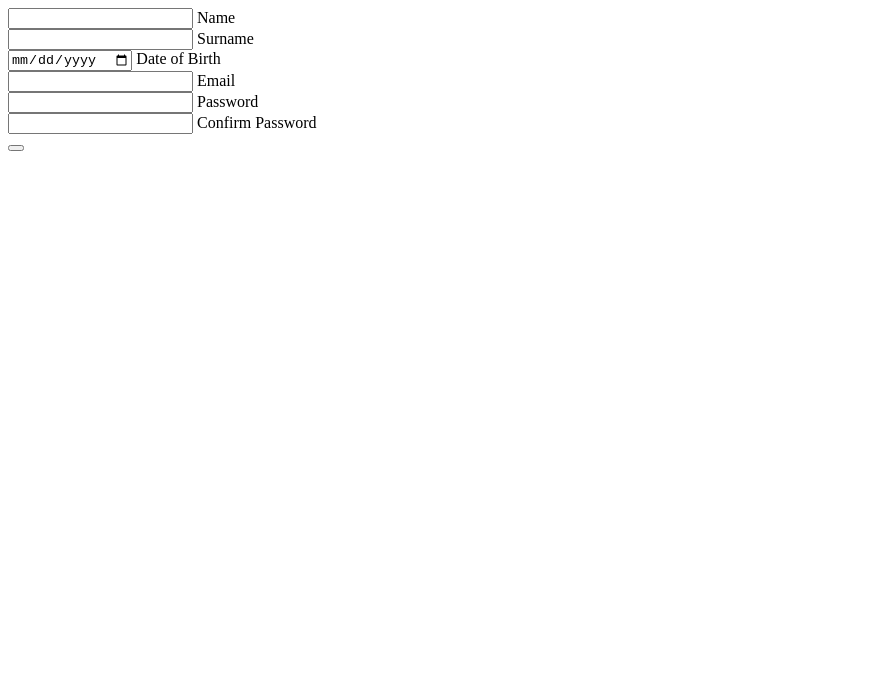
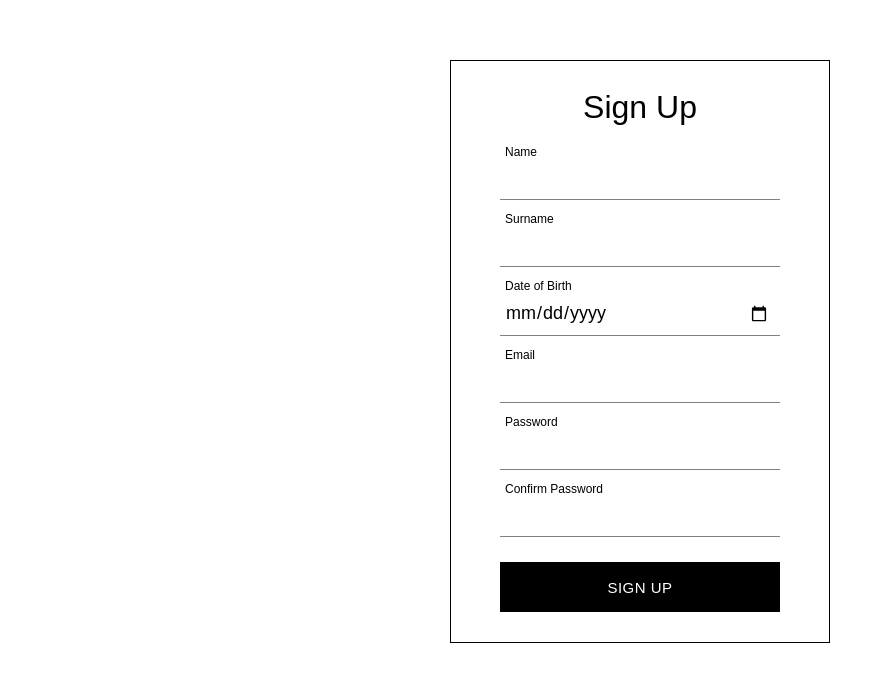
Before and after one commit to imperator1440/codabra-test-task, a plain HTML site: page index.html in a window 1280 px wide. Shown: the whole page, without its empty margins (0-885 px from the left). Drawn offline with Linux system fonts and the light colour scheme.

Commit message:
add styles

```diff
--- a/index.html
+++ b/index.html
@@ -4,37 +4,41 @@
   <meta charset="UTF-8">
   <meta http-equiv="X-UA-Compatible" content="IE=edge">
   <meta name="viewport" content="width=device-width, initial-scale=1.0">
-  <title>Document</title>
+  <link rel="stylesheet" href="style.css">
+  <title>Codabra</title>
 </head>
 <body>
-  <form action="POST" class="form">
+  <form class="form" action="POST">
+    <h1 class="form__title">Sign Up</h1>
     <div class="form__elements-container">
-      <div class="form__input-element">
-        <input type="text">
+      <div class="input-element">
+        <input class="input input__text" type="text">
         <label>Name</label>
       </div>
-      <div class="form__input-element">
-        <input type="text">
+      <div class="input-element">
+        <input class="input input__text" type="text">
         <label>Surname</label>
       </div>
-      <div class="form__input-element">
-        <input type="date">
+      <div class="input-element">
+        <input class="input input__date" type="date">
         <label>Date of Birth</label>
       </div>
-      <div class="form__input-element">
-        <input type="mail">
+      <div class="input-element">
+        <input class="input input__email" type="mail">
         <label>Email</label>
       </div>
-      <div class="form__input-element">
-        <input type="password">
+      <div class="input-element">
+        <input class="input input__password" type="password">
         <label>Password</label>
       </div>
-      <div class="form__input-element">
-        <input type="password">
+      <div class="input-element">
+        <input class="input input__confirm-password" type="password">
         <label>Confirm Password</label>
       </div>
-      <button type="submit"></button>
+      <button class="form__submit" type="submit">SIGN UP</button>
     </div>
   </form>
 </body>
+
+<script src="formHandler.js"></script>
 </html>
--- a/style.css
+++ b/style.css
@@ -42,7 +42,81 @@ padding: 0;
 border: 0;
 }
 
-h1, h2, h3, h4, h5, h6 {
+h1 {
 font-size: inherit;
 font-weight: inherit;
 }
+
+.form {
+  width: 380px;
+  margin: 60px auto;
+  display: flex;
+  flex-direction: column;
+  align-items: center;
+  border: 1px solid black;
+}
+
+.form__title {
+  margin: 30px 0 10px 0;
+  font-size: 32px;
+}
+
+.form__elements-container {
+  width: 280px;
+}
+
+.input-element {
+  position: relative;
+  margin: 25px 0;
+}
+
+.input {
+  background: white;
+  color: black;
+  font-size: 18px;
+  padding: 10px 10px 10px 5px;
+  display: block;
+  width: 100%;
+  border-color: currentcolor currentcolor grey;
+  border-style: none none solid;
+  border-width: medium medium 1px;
+  border-image: none 100% / 1 / 0 stretch;
+  border-radius: 0px;
+  margin: 25px 0px;
+}
+
+label {
+  color: grey;
+  font-size: 16px;
+  font-weight: normal;
+  position: absolute;
+  pointer-events: none;
+  left: 5px;
+  top: 10px;
+  transition: all 300ms ease 0s;
+}
+
+label{
+  top: -12px;
+  font-size: 12px;
+  color: black;
+}
+
+.form__submit {
+  width: 100%;
+  height: 50px;
+  margin-bottom: 30px;
+  letter-spacing: 0.5px;
+  line-height: 50px;
+  font-size: 15px;
+  background-color: black;
+  color: white;
+  transition: 0.2s;
+  border: 1px solid black;
+}
+
+.form__submit:hover {
+  color: black;
+  background-color: white;
+  border: 1px solid black;
+}
```
